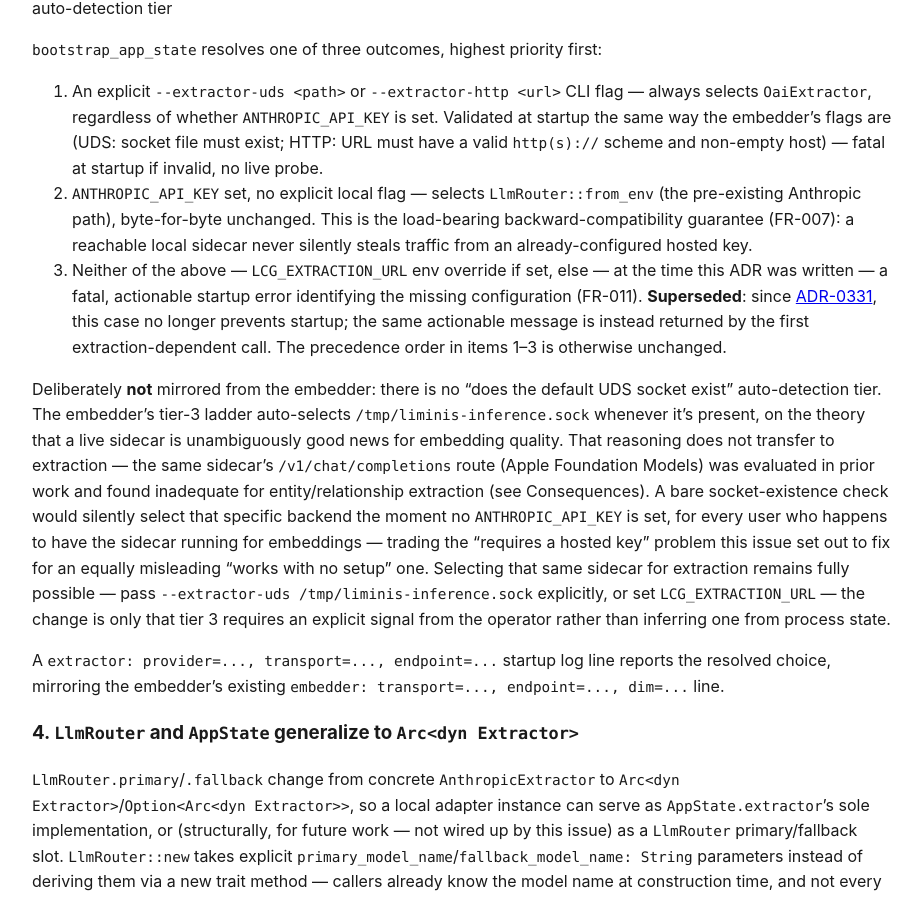
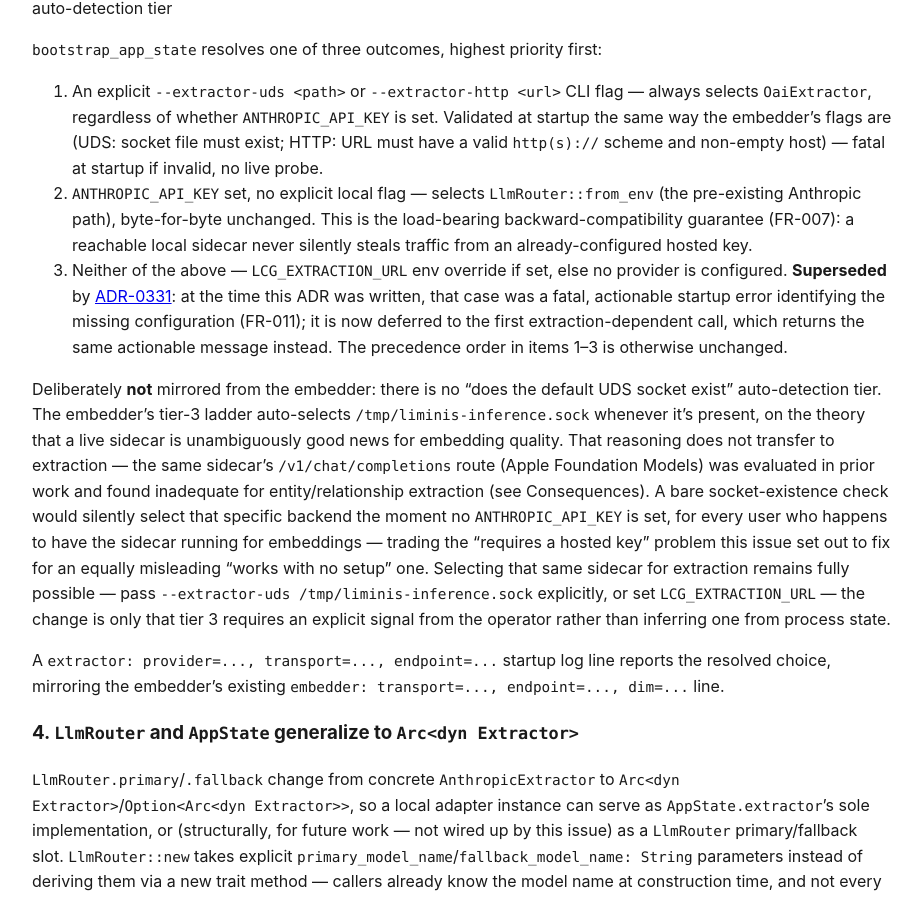
Before and after one commit to verveguy/liminis-context-graph, a Jekyll site: the page built from docs/adr/0041-local-openai-compatible-extraction-adapter.md, in a window 1280 px wide and 900 px high, scrolled down 1595 px. Shown: the whole window, without its empty margins (178-1100 px from the left). Built offline with Jekyll 4.4.1, drawn with Linux system fonts in a browser that asks for light colours; our own code applies the rules of GitHub Pages for plain Markdown files.

Commit message:
Fix review finding: lead ADR-0041 item 3 with the supersession note
Reordering avoids a reader skimming past the FR-011 clause and missing that
ADR-0331 already changed the behavior it describes.

Co-Authored-By: Claude Sonnet 5 <noreply@anthropic.com>

```diff
--- a/docs/adr/0041-local-openai-compatible-extraction-adapter.md
+++ b/docs/adr/0041-local-openai-compatible-extraction-adapter.md
@@ -74,11 +74,12 @@ check to first use as well; the precedence order below is unchanged.
    pre-existing Anthropic path), byte-for-byte unchanged. This is the load-bearing
    backward-compatibility guarantee (FR-007): a reachable local sidecar never silently steals
    traffic from an already-configured hosted key.
-3. Neither of the above — `LCG_EXTRACTION_URL` env override if set, else — at the time this ADR
-   was written — a fatal, actionable startup error identifying the missing configuration
-   (FR-011). **Superseded**: since [ADR-0331](0331-lazy-extraction-provider-validation.md), this
-   case no longer prevents startup; the same actionable message is instead returned by the first
-   extraction-dependent call. The precedence order in items 1–3 is otherwise unchanged.
+3. Neither of the above — `LCG_EXTRACTION_URL` env override if set, else no provider is
+   configured. **Superseded** by [ADR-0331](0331-lazy-extraction-provider-validation.md): at the
+   time this ADR was written, that case was a fatal, actionable startup error identifying the
+   missing configuration (FR-011); it is now deferred to the first extraction-dependent call,
+   which returns the same actionable message instead. The precedence order in items 1–3 is
+   otherwise unchanged.
 
 Deliberately **not** mirrored from the embedder: there is no "does the default UDS socket exist"
 auto-detection tier. The embedder's tier-3 ladder auto-selects `/tmp/liminis-inference.sock`
```
